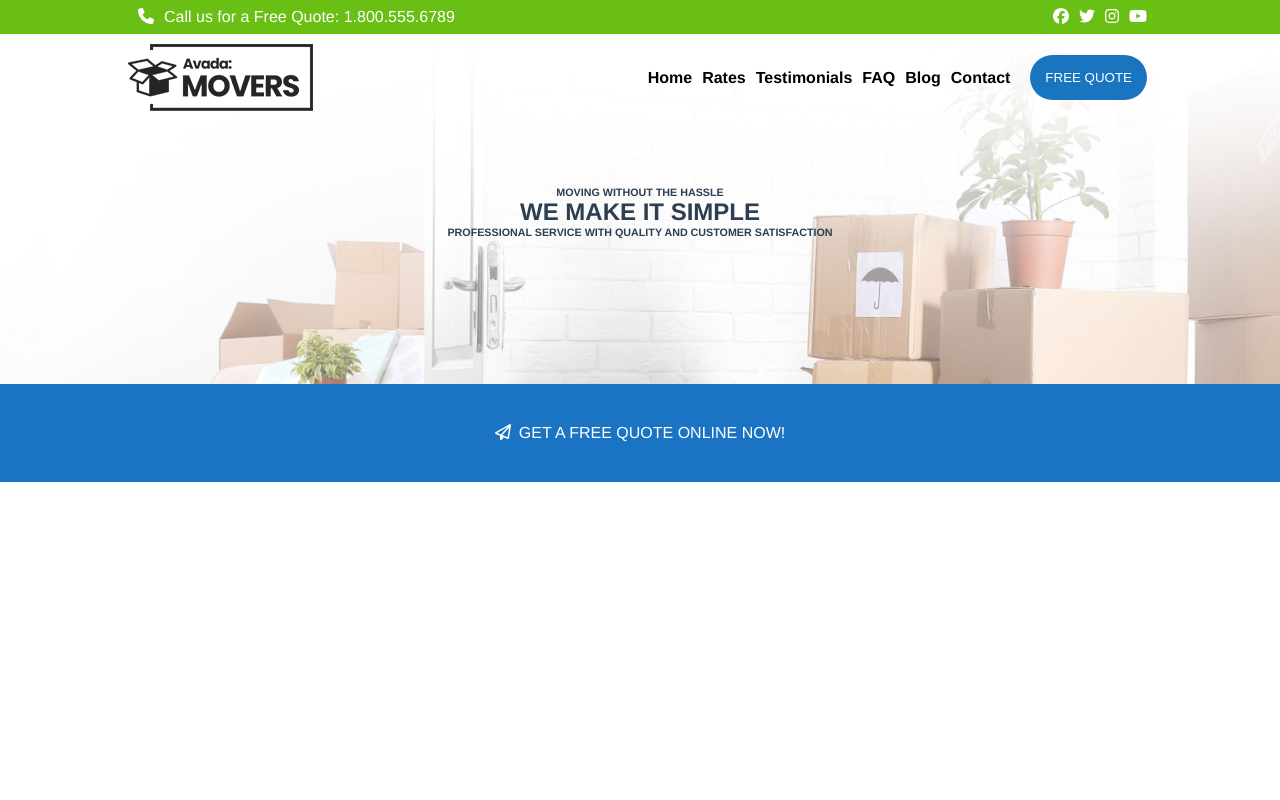
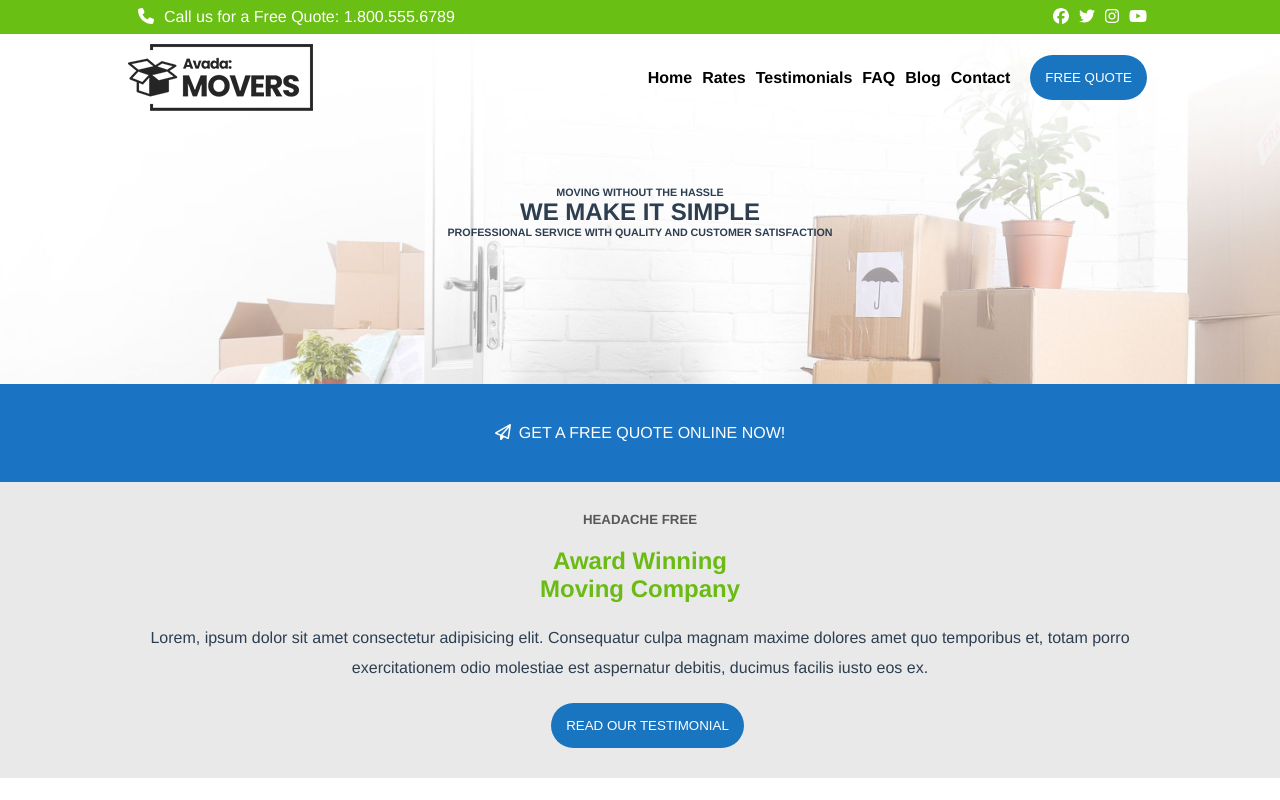
Before and after one commit to MarcoPerta/proj-html-vuejs, a Vue app: page / in a window 1280 px wide. Built offline with nearby package versions, Linux system fonts and the light colour scheme.

Commit message:
primo comp main

```diff
--- /dev/null
+++ b/src/components/HeadMainComp.vue
@@ -0,0 +1,49 @@
+<template>
+    <div class="bg-lightgrey">
+        <div class="container">
+            <h5>HEADACHE FREE</h5>
+            <h2>Award Winning <br> Moving Company</h2>
+            <p>Lorem, ipsum dolor sit amet consectetur adipisicing elit. Consequatur culpa magnam maxime dolores amet quo temporibus et, totam porro exercitationem odio molestiae est aspernatur debitis, ducimus facilis iusto eos ex.</p>
+            <button class="btn-blue">READ OUR TESTIMONIAL</button>
+        </div>
+    </div>
+</template>
+
+<script>
+
+    export default {
+        name: 'HeadMainComp',
+    }
+</script>
+
+<style lang="scss" scoped>
+.bg-lightgrey{
+    background-color: #e9e9e9;
+    .container{
+        text-align: center;
+        padding: 30px 120px;
+
+        h5{
+            color: #585858;
+        }
+        h2{
+            color: #6bbb14;
+        }
+
+        p{
+            line-height: 30px;
+        }
+        .btn-blue{
+                color: white;
+                border: none;
+                padding: 15px;
+                background-color: #1975c0;
+                border-radius: 30px;
+                margin-left: 15px;
+            }
+        h5,h2,p{
+            padding-bottom: 20px;
+        }
+    }
+}
+</style>
--- a/src/components/MainComp.vue
+++ b/src/components/MainComp.vue
@@ -1,13 +1,18 @@
 <template>
     <div>
-
+        <HeadMainComp/>
     </div>
 </template>
 
 <script>
-    export default {
+import HeadMainComp from './HeadMainComp.vue'
 
-    }
+export default {
+    name: 'MainComp',
+    components: {
+        HeadMainComp
+    },
+}
 </script>
 
 <style lang="scss" scoped>
```
